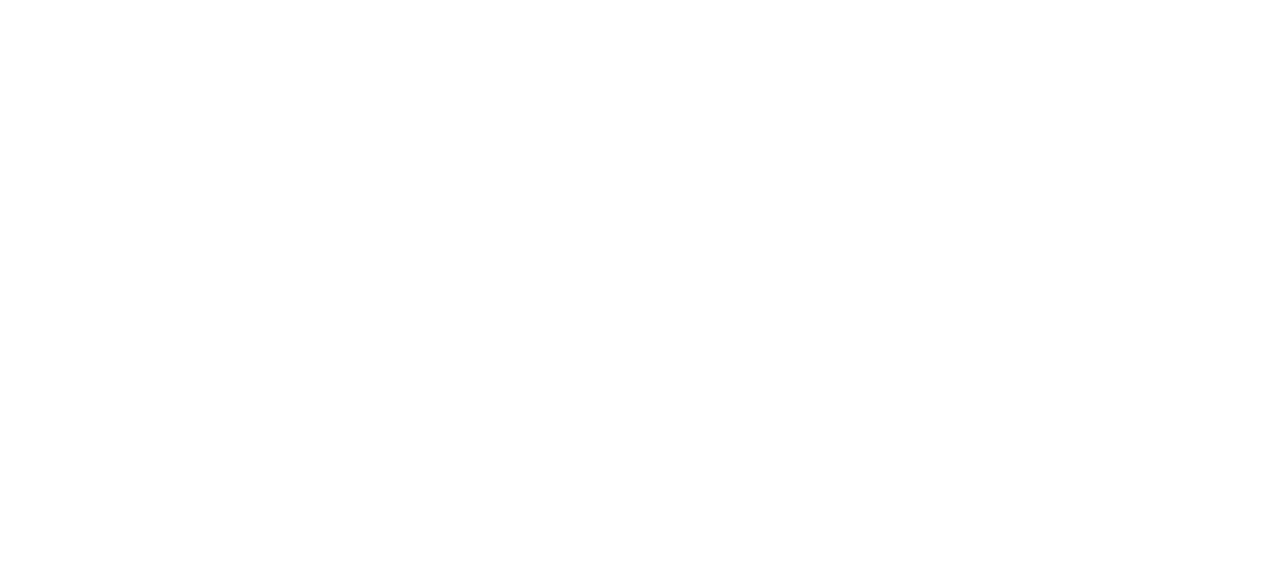
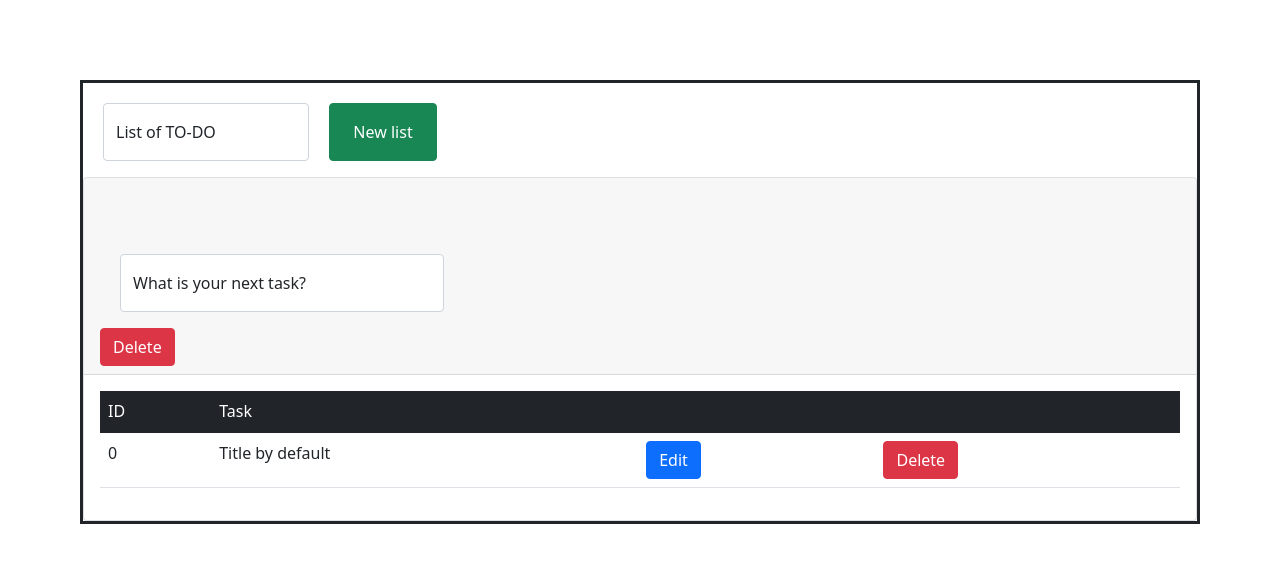
Before and after one commit to SantiagoGM19/FrontEnd-ToDoApp-Challenge, a React (Vite) app: page / in a window 1280 px wide. Shown: the top 562 px of the page. Built offline with nearby package versions, Linux system fonts and the light colour scheme.

Commit message:
making categories and putting the to-do-taks into them

```diff
--- a/index.html
+++ b/index.html
@@ -1,13 +1,18 @@
 <!DOCTYPE html>
 <html lang="en">
+
 <head>
   <meta charset="UTF-8" />
   <link rel="icon" type="image/svg+xml" href="/src/favicon.svg" />
   <meta name="viewport" content="width=device-width, initial-scale=1.0" />
+  <link href="https://cdn.jsdelivr.net/npm/bootstrap@5.1.3/dist/css/bootstrap.min.css" rel="stylesheet"
+    integrity="sha384-1BmE4kWBq78iYhFldvKuhfTAU6auU8tT94WrHftjDbrCEXSU1oBoqyl2QvZ6jIW3" crossorigin="anonymous">
   <title>Vite App</title>
 </head>
+
 <body>
   <div id="root"></div>
   <script type="module" src="/src/main.jsx"></script>
 </body>
+
 </html>
--- a/src/App.jsx
+++ b/src/App.jsx
@@ -1,9 +1,13 @@
+import StoreProvider from "./components/StoreProvider"
+import Dashboard  from "./components/Dashboard";
+import ListOfCategories from "./components/ListOfCategories";
 
 function App() {
 
   return (
-    <div className="App">
-    </div>
+    <StoreProvider>
+      <Dashboard />
+    </StoreProvider>
   )
 }
 
--- a/src/components/Dashboard.jsx
+++ b/src/components/Dashboard.jsx
@@ -0,0 +1,45 @@
+import React, { useContext, useRef, useState } from 'react'
+import dashboard from '../styles/dashboard.css'
+import ListOfCategories from './ListOfCategories'
+import { Store } from './StoreProvider'
+
+const Dashboard = () => {
+
+    const inputRef = useRef(null)
+
+    const { state, dispatch } = useContext(Store)
+
+    const [category, setCategory] = useState('')
+
+    const onAddCategory = (event) => {
+        event.preventDefault()
+        if (category) {
+            dispatch({
+                type: 'add-category',
+                payload: {
+                    category
+                }
+            })
+            inputRef.current.reset()
+        }
+    }
+
+    const addingCategory = (e) => {
+        setCategory(e.target.value)
+    }
+
+    return (
+        <div className='dashboard'>
+            <form ref={inputRef}>
+                <div className="form-floating mb-3 input-category" >
+                    <input onChange={addingCategory} type="email" className="form-control" id="floatingInput" placeholder='List of TO-DO'/>
+                    <label for="floatingInput">List of TO-DO</label>
+                    <button type="button" className="btn btn-success btn-category" onClick={onAddCategory}>New list</button>
+                </div>
+            </form>
+            <ListOfCategories key={category}/>
+        </div>
+    )
+}
+
+export default Dashboard
--- /dev/null
+++ b/src/components/ListOfCategories.jsx
@@ -0,0 +1,31 @@
+import React, { useContext } from 'react'
+import { Store } from './StoreProvider'
+import ListOfToDo from './ListOfToDo'
+
+const ListOfCategories = () => {
+
+    const { state, dispatch } = useContext(Store)
+
+    return (
+        <div>
+            {state.listOfCategories.map(category => {
+                return <div className="card" key={category}>
+                    <div className="card-header">
+                        {category.name}
+                        <br /><br />
+                        <div className="form-floating mb-3 input-category">
+                            <input type="email" className="form-control" id="floatingInput" placeholder="name@example.com" />
+                            <label for="floatingInput">What is your next task?</label>
+                        </div>
+                        <button type="button" className="btn btn-danger">Delete</button>
+                    </div>
+                    <div className="card-body">
+                        <ListOfToDo key={category.name} />
+                    </div>
+                </div>
+            })}
+        </div>
+    )
+}
+
+export default ListOfCategories
--- a/src/components/ListOfToDo.jsx
+++ b/src/components/ListOfToDo.jsx
@@ -0,0 +1,40 @@
+import React, { useContext } from 'react'
+import { Store } from './StoreProvider'
+
+const ListOfToDo = () => {
+
+    const { state, dispatch } = useContext(Store)
+
+    return (
+        <div>
+            <table className="table">
+                <thead className="table-dark">
+                    <tr>
+                        <td>ID</td>
+                        <td>Task</td>
+                        <td></td>
+                        <td></td>
+                    </tr>
+                </thead>
+                <tbody>
+                    {state.listOfCategories.map(category => {
+                        return category.listOfTasks.map(task => {
+                            return <tr key={task}>
+                                <td>{task.id}</td>
+                                <td>{task.title}</td>
+                                <td>
+                                    <button type="button" className="btn btn-primary" onClick={() => onEdit(task)}>Edit</button>
+                                </td>
+                                <td>
+                                    <button type="button" className="btn btn-danger" onClick={() => onDelete(task)}>Delete</button>
+                                </td>
+                            </tr>
+                        })
+                    })}
+                </tbody>
+            </table>
+        </div>
+    )
+}
+
+export default ListOfToDo
--- a/src/components/StoreProvider.jsx
+++ b/src/components/StoreProvider.jsx
@@ -0,0 +1,43 @@
+import React, { createContext, useReducer } from 'react'
+import reducer from '../states/Reducer'
+
+const initialState = {
+    category:{
+        id:'',
+        name:''
+    },
+    listOfCategories: [
+        {
+
+            task: {
+                id: '',
+                title: '',
+                done: false
+            },
+            listOfTasks: [
+                {
+                    id: '0',
+                    title: 'Title by default',
+                    done: true
+                }
+            ]
+        }
+    ]
+}
+
+const Store = createContext(initialState)
+
+const StoreProvider = ({ children }) => {
+
+    const [state, dispatch] = useReducer(reducer, initialState)
+
+    return (
+        <Store.Provider value={{ state, dispatch }}>
+            {children}
+        </Store.Provider>
+    )
+}
+
+export default StoreProvider
+
+export { Store, initialState }
--- a/src/states/Reducer.js
+++ b/src/states/Reducer.js
@@ -0,0 +1,15 @@
+function reducer(state, action) {
+    switch(action.type){
+        case 'add-category':
+            const newCategory = {
+                id: Math.floor(Math.random()*100),
+                name: action.payload.category,
+                listOfTasks:[]
+            }
+            const newListOfCategories = [...state.listOfCategories, newCategory]
+            const newSateOfCategories = {...state, listOfCategories: newListOfCategories}
+            return newSateOfCategories
+    }
+}
+
+export default reducer
--- /dev/null
+++ b/src/styles/dashboard.css
@@ -0,0 +1,16 @@
+.input-category {
+    margin-left: 20px;
+    margin-top: 20px;
+    width: 30%;
+    display: flex;
+}
+
+.dashboard {
+    border: solid;
+    margin: 80px;
+}
+
+.btn-category{
+    margin-left: 20px;
+    width: 50%;
+}
```
Also changed, not shown: src/components/Category.jsx (deleted). Lines whose indentation alone changed are shown as unchanged.
